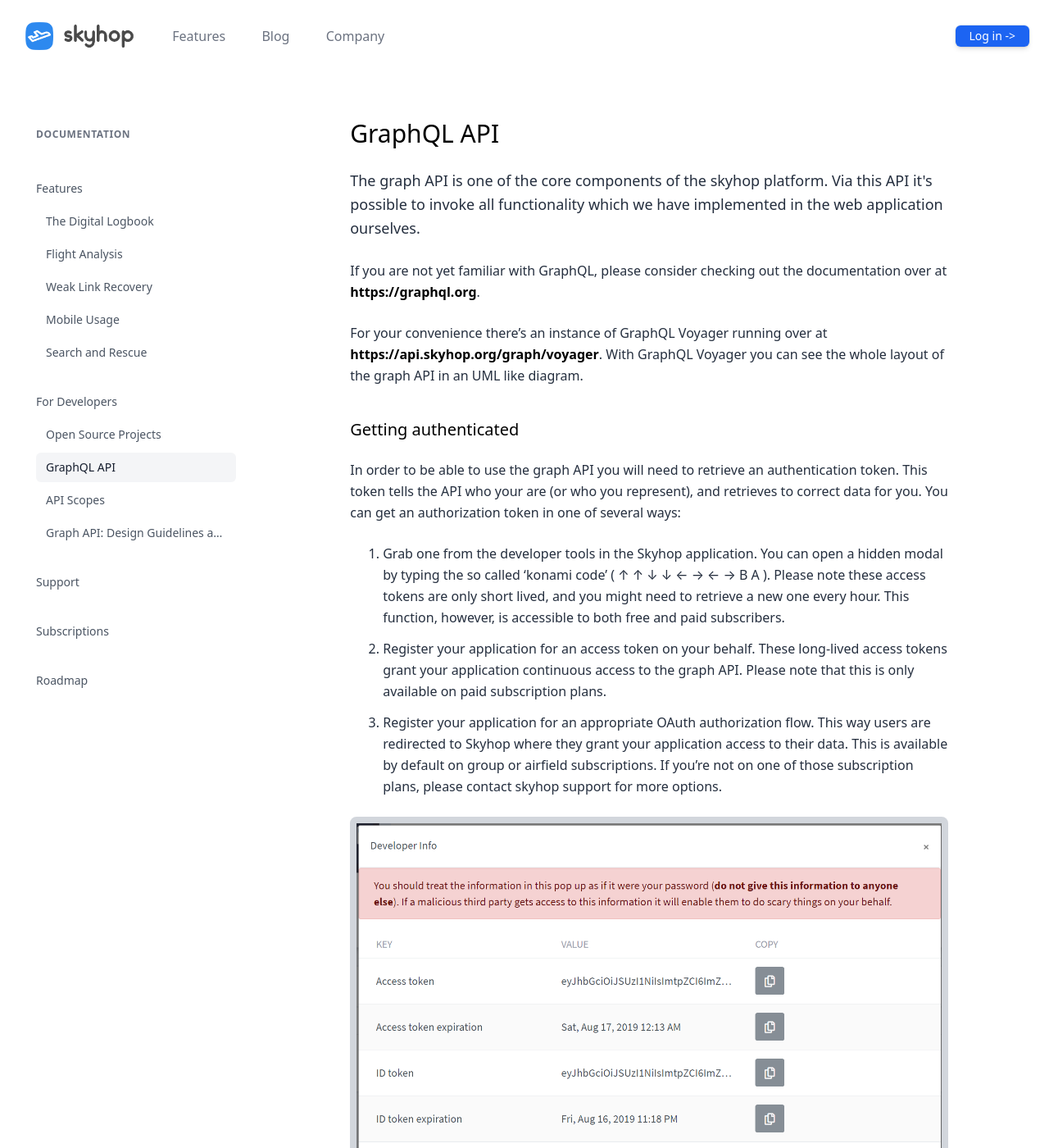
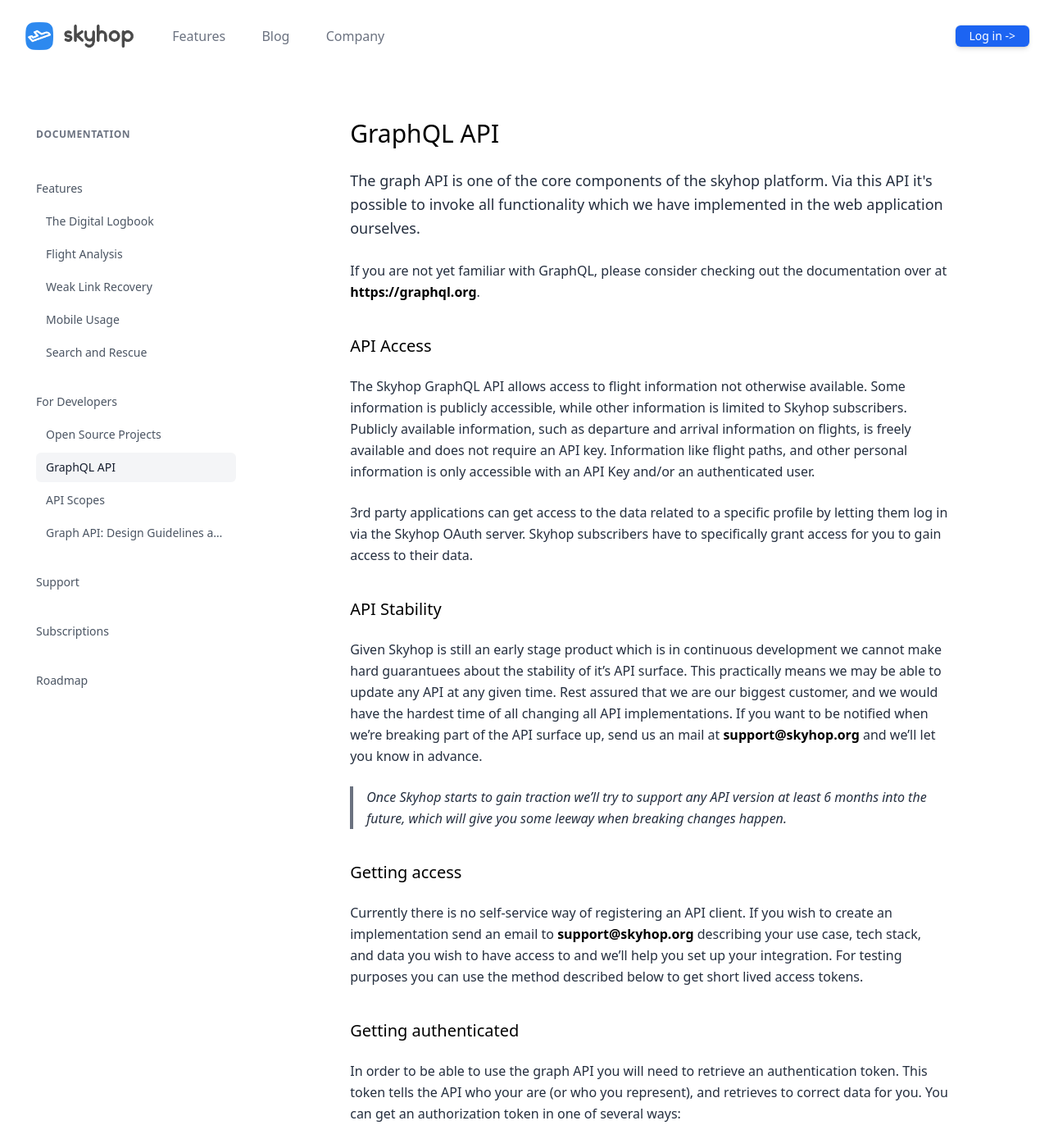
Before and after one commit to skyhop/website, a Jekyll site: the page built from documentation/developers/graphql-api.md, in a window 1280 px wide and 1400 px high. Shown: the whole window at 82% size. Built offline with Jekyll 4.4.1, drawn with Linux system fonts in a browser that asks for light colours; some web fonts are replaced; some of the changed text lies outside the part shown.

Commit message:
Add graphql docs

```diff
--- a/documentation/developers/graphql-api.md
+++ b/documentation/developers/graphql-api.md
@@ -8,7 +8,20 @@
 
 If you are not yet familiar with GraphQL, please consider checking out the documentation over at [https://graphql.org](https://graphql.org).
 
-For your convenience there's an instance of GraphQL Voyager running over at [https://api.skyhop.org/graph/voyager](https://api.skyhop.org/graph/voyager). With GraphQL Voyager you can see the whole layout of the graph API in an UML like diagram.
+## API Access
+
+The Skyhop GraphQL API allows access to flight information not otherwise available. Some information is publicly accessible, while other information is limited to Skyhop subscribers. Publicly available information, such as departure and arrival information on flights, is freely available and does not require an API key. Information like flight paths, and other personal information is only accessible with an API Key and/or an authenticated user.
+
+3rd party applications can get access to the data related to a specific profile by letting them log in via the Skyhop OAuth server. Skyhop subscribers have to specifically grant access for you to gain access to their data.
+
+## API Stability
+
+Given Skyhop is still an early stage product which is in continuous development we cannot make hard guarantuees about the stability of it's API surface. This practically means we may be able to update any API at any given time. Rest assured that we are our biggest customer, and we would have the hardest time of all changing all API implementations. If you want to be notified when we're breaking part of the API surface up, send us an mail at [support@skyhop.org](mailto:support@skyhop.org) and we'll let you know in advance.
+
+> Once Skyhop starts to gain traction we'll try to support any API version at least 6 months into the future, which will give you some leeway when breaking changes happen.
+
+## Getting access
+Currently there is no self-service way of registering an API client. If you wish to create an implementation send an email to [support@skyhop.org](mailto:support@skyhop.org) describing your use case, tech stack, and data you wish to have access to and we'll help you set up your integration. For testing purposes you can use the method described below to get short lived access tokens.
 
 ## Getting authenticated
 In order to be able to use the graph API you will need to retrieve an authentication token. This token tells the API who your are (or who you represent), and retrieves to correct data for you. You can get an authorization token in one of several ways:
@@ -20,6 +33,3 @@
 3. Register your application for an appropriate OAuth authorization flow. This way users are redirected to Skyhop where they grant your application access to their data. This is available by default on group or airfield subscriptions. If you're not on one of those subscription plans, please contact skyhop support for more options.
 
 <img alt="The debug screen for developers with the ability to copy access tokens." src="/assets/images/developer-debug-screen.png" class="border-8 rounded-lg bg-gray-200"/>
-
-## Using voyager
-Voyager is a tool which maps out a GraphQL schema in an UML like diagram. By using Voyager it gets easier to discover ways to navigate through a graph schema.
```
